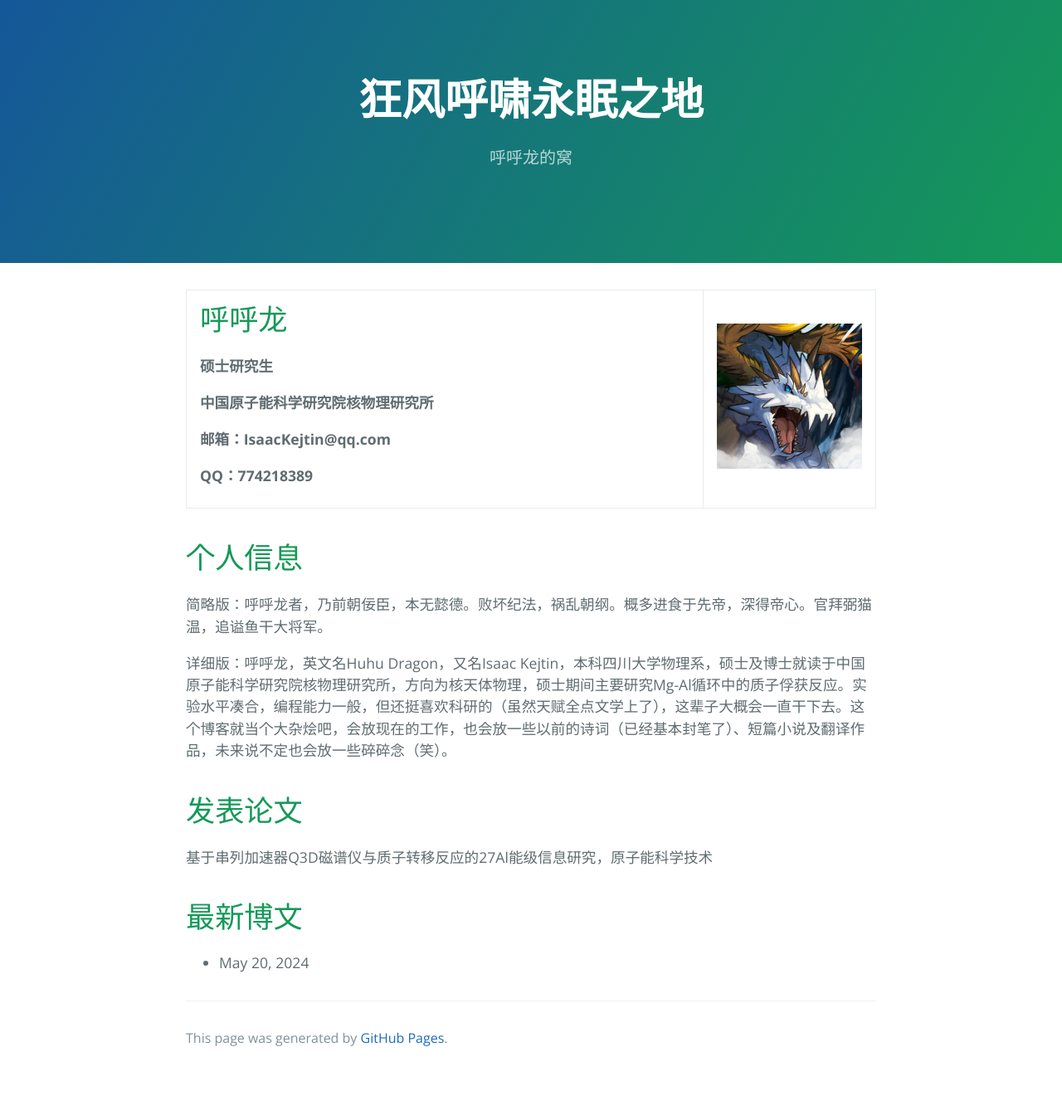
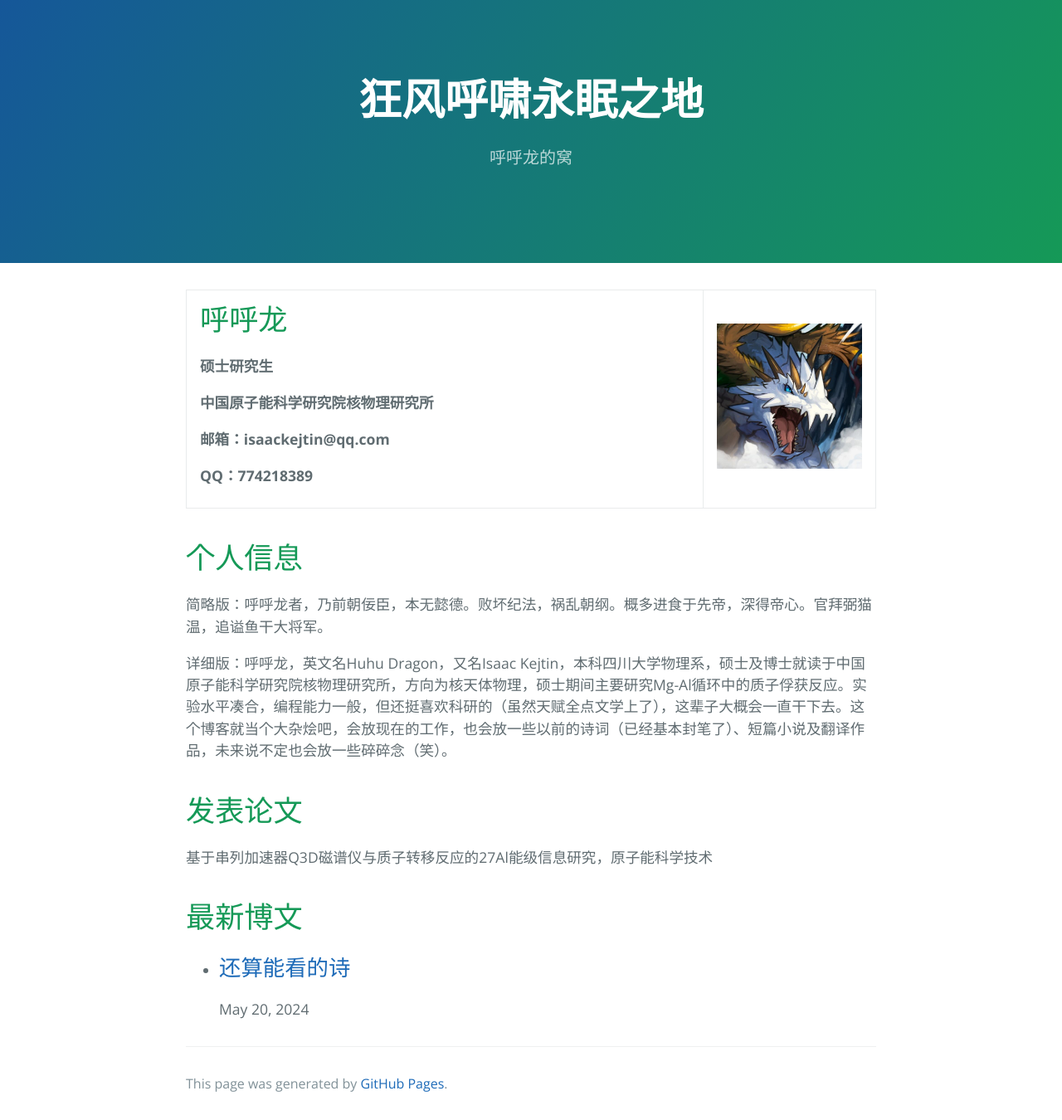
Before and after one commit to HuhuDragon/HuhuDragon.github.io, a Jekyll site: the page built from index.md, in a window 1280 px wide. Shown: the whole page at 83% size. Built offline with Jekyll 4.4.1, drawn with Linux system fonts in a browser that asks for light colours; before the commit the page ends 1295 px from its top, so only the background shows below that.

Commit message:
first blog

```diff
--- a/index.md
+++ b/index.md
@@ -17,7 +17,7 @@
       <h1>呼呼龙</h1>
       <p><b>硕士研究生</b></p>
       <p><b>中国原子能科学研究院核物理研究所</b></p>
-      <p><b>邮箱：IsaacKejtin@qq.com</b></p>
+      <p><b>邮箱：isaackejtin@qq.com</b></p>
       <p><b>QQ：774218389</b></p>
     </td>
     <td width="25%">
@@ -46,7 +46,7 @@
 <ul class="post-list">
   {% for post in site.posts %}
     <li>
-      <h2><a href="{{ post.url }}">{{ 还算能看的诗 }}</a></h2>
+      <h2><a href="{{ post.url }}">{{ post.title }}</a></h2>
       <span class="post-date">{{ post.date | date: "%B %d, %Y" }}</span>
     </li>
   {% endfor %}
```
